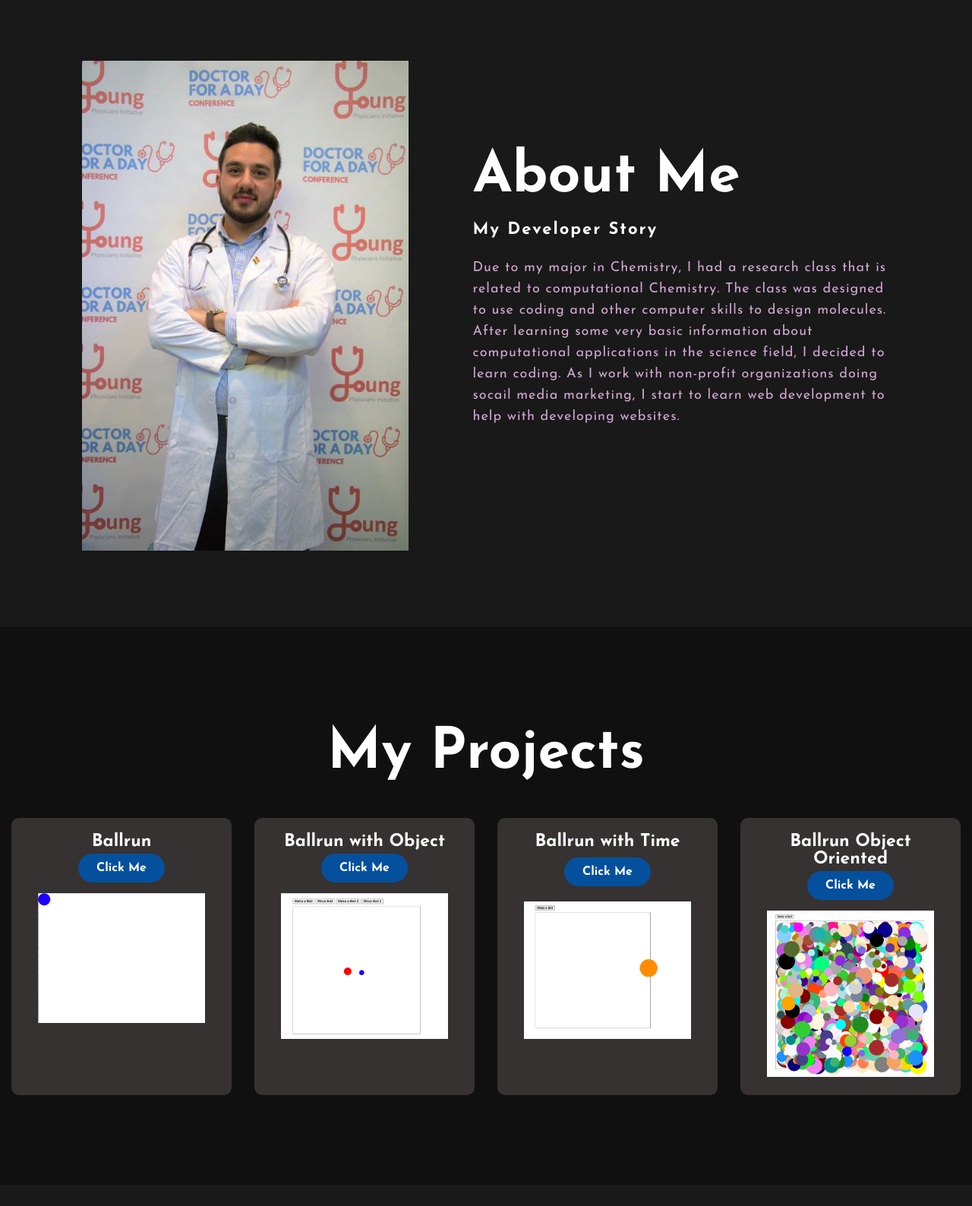
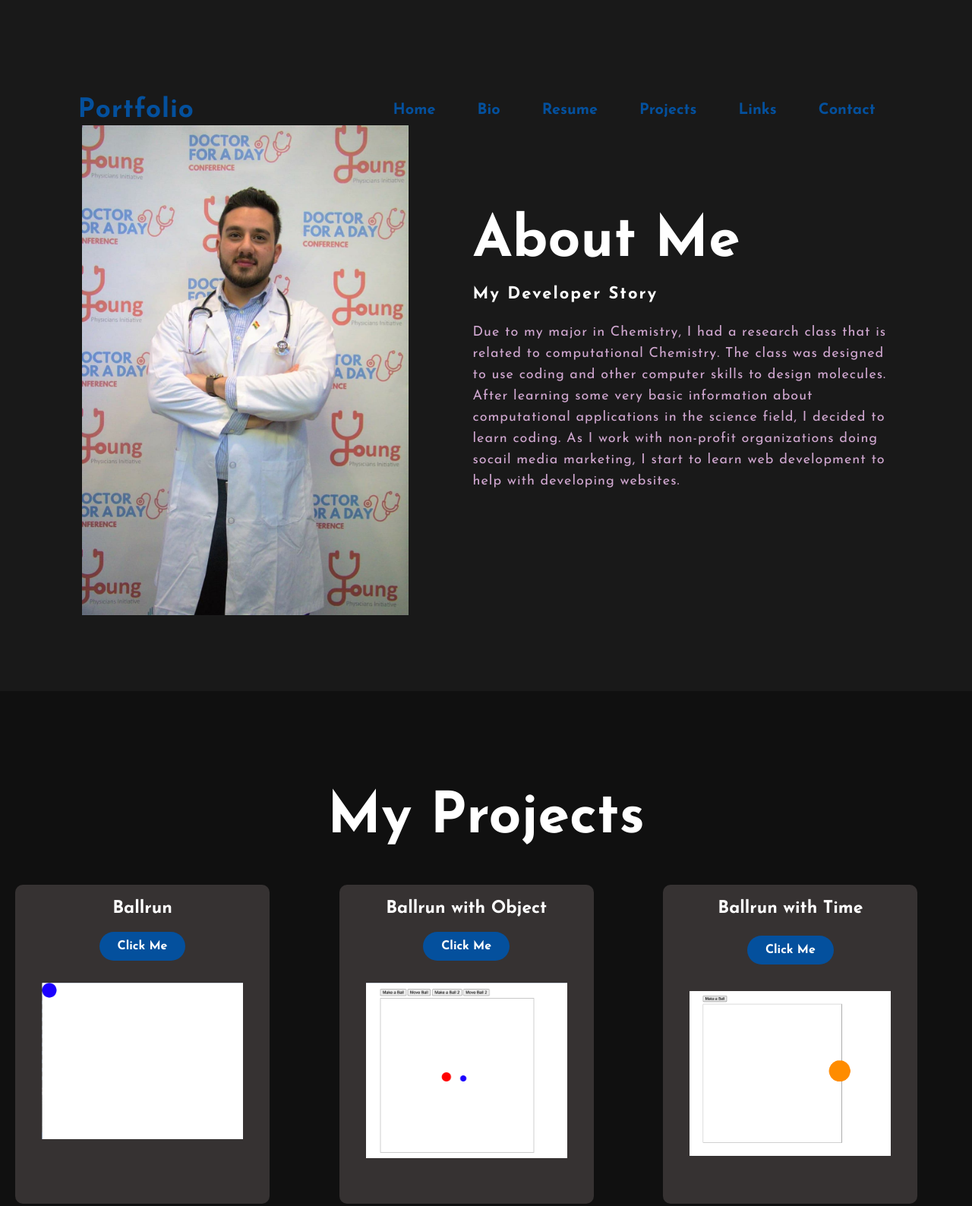
Before and after one commit to mohamadalo97/index.html, a plain HTML site: page index.html in a window 1280 px wide. Shown: the part 1220-2808 px from the top of the page at 76% size. Drawn offline with Linux system fonts and the light colour scheme.

Commit message:
add changes

```diff
--- a/index.html
+++ b/index.html
@@ -2,6 +2,8 @@
 <html>
 <head>
 	<title>Mohamad Alo</title>
+	<link rel="shortcut icon" sizes="114x114" href="img/image.jpeg"
+type="image/x-icon">
 	<meta name="viewport" content="width=device-width, initial-scale=1, maximum-scale=1, minimum-scale=1" />
 	<link rel="stylesheet" type="text/css" href="style.css">
 
@@ -38,6 +40,17 @@
 
 	<!----About section start---->
 	<section class="about" id="bio">
+		<nav>
+			<h2 class="logo">Portfolio</h2>
+			<ul>
+				<li><a href="#">Home</a></li>
+				<li><a href="/index.html#bio">Bio </a></li>
+				<li><a href="Resume MA 2022 (1).pdf">Resume</a></li>
+				<li><a href="/index.html#projects">Projects</a></li>
+				<li><a href="/index.html#links">Links</a></li>
+				<li><a href="/index.html#contact">Contact </a></li>
+			</ul>
+		</nav>
 		<div class="main">
 			<img src="img/image.jpeg">
 			<div class="about-text"  id="bio">
--- a/style.css
+++ b/style.css
@@ -172,13 +172,13 @@ button:hover{
 	text-align: center;
 }
 .box{
-	display: flex;
+	display: grid;
 	justify-content: center;
 	align-items: center;
 	min-height: 400px;
 }
 .card{
-	height: 365px;
+	height: 400px;
 	width: 335px;
 	padding: 20px 35px;
 	background: #191919;
@@ -235,18 +235,18 @@ h5{
 	text-align: center;
 }
 .box{
-	display: flex;
-	justify-content: center;
+	display:grid;
+	grid-template-columns: 1fr 1fr 1fr;
 	align-items: center;
 	min-height: 400px;
 }
 .card{
-	height: 365px;
+	height: 420px;
 	width: 335px;
 	padding: 20px 35px;
 	background: #363232;
 	border-radius: 10px;
-	margin: 15px;
+	margin: 20px;
 	position: relative;
 	overflow: hidden;
 	text-align: center;
@@ -255,20 +255,20 @@ h5{
 	font-size: 50px;
 	display: block;
 	text-align: center;
-	margin: 25px 0px;
+	margin: 50px 0px;
 	color: #04509d;
 
 }
 h5{
 	color: white;
 	font-size: 23px;
-	margin-bottom: 15px;
+	margin-bottom: 30px;
 }
 .pra p{
 	color: #fcfc;
 	font-size: 16px;
 	line-height: 27px;
-	margin-bottom: 25px;
+	margin-bottom: 40px;
 }
 .card .button{
 	background-color:#04509d;
```
